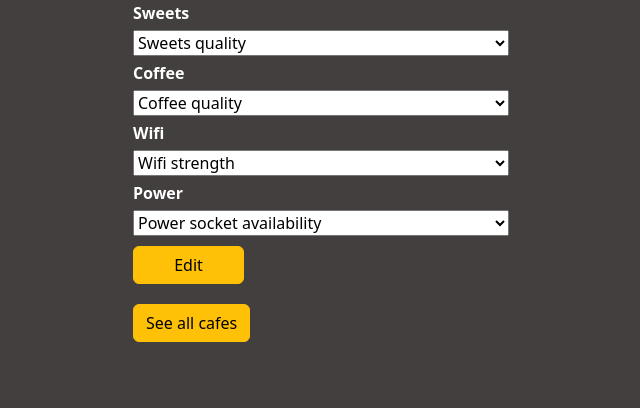
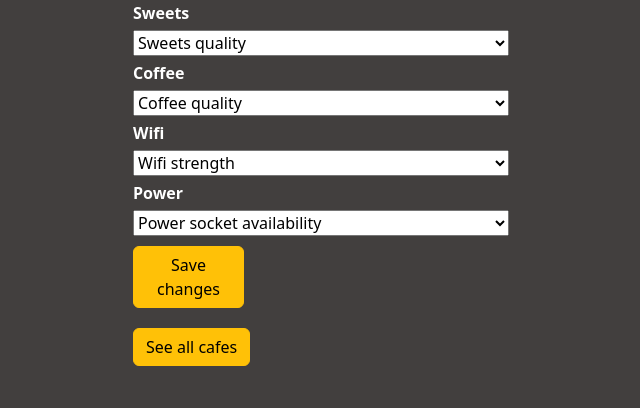
Before and after one commit to CamilleOnoda/100_days_Python, a Flask app: page /edit?id=1 in a window 1280 px wide. Shown: the part 444-852 px from the top of the page, without its empty margins (319-959 px from the left). Before the commit the page ends 786 px from the top, so only its background shows below. Run offline with Flask 3, Linux system fonts and the light colour scheme; tables that the repository leaves empty hold one stand-in row (values such as "Sample post"); some libraries are stand-ins or nearby versions.

Commit message:
Change the text of the edit button

```diff
--- a/Day_62_Coffee-and-Wifi/templates/edit.html
+++ b/Day_62_Coffee-and-Wifi/templates/edit.html
@@ -121,7 +121,7 @@
                 {% if "🔌🔌🔌🔌🔌" in cafe.power %}
                 selected{% endif %}>🔌🔌🔌🔌🔌</option>
                 </select>
-            <button id="btn" class="btn btn-warning btn-m" type="submit">Edit</button>
+            <button id="btn" class="btn btn-warning btn-m" type="submit">Save changes</button>
             </form>
         </div>
     </div>
```
